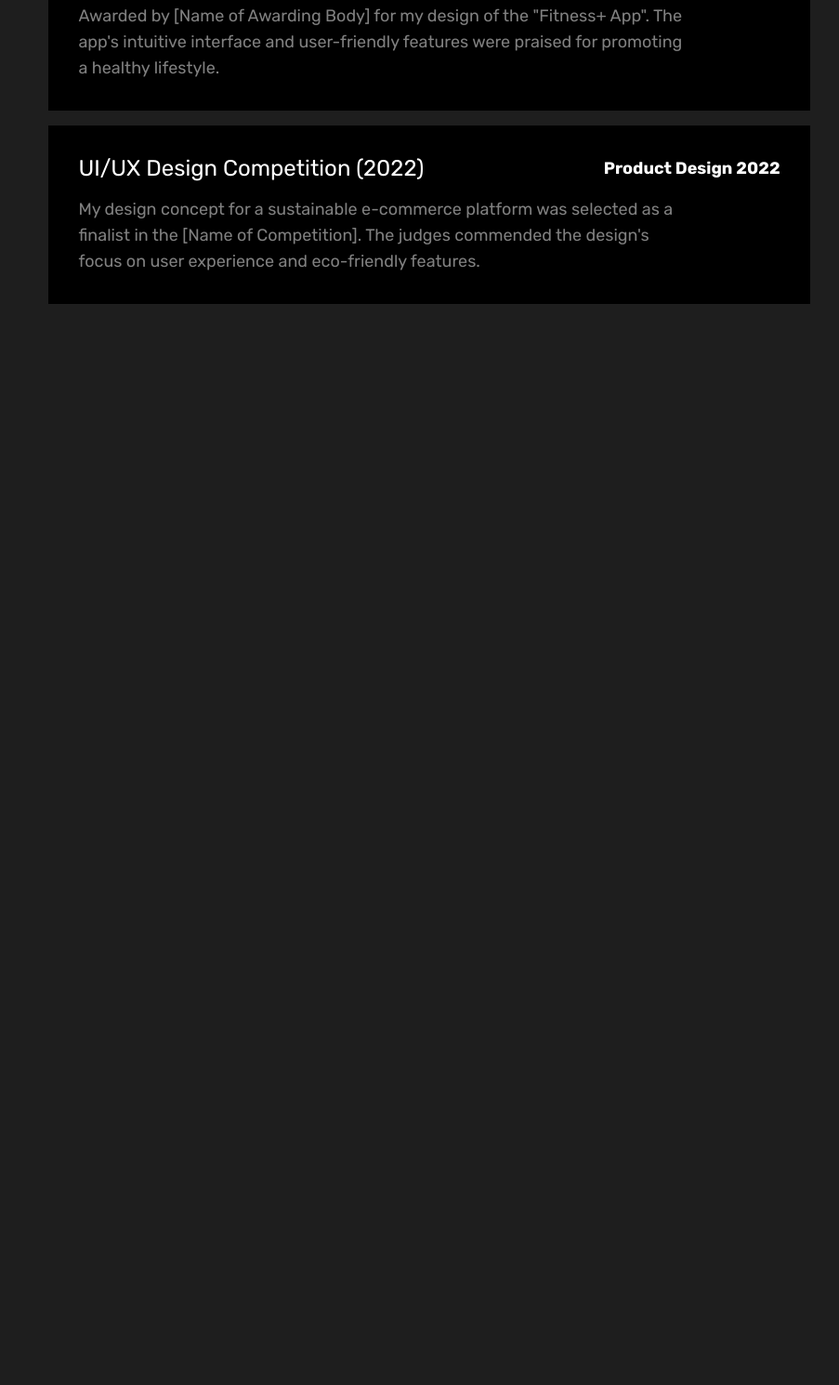
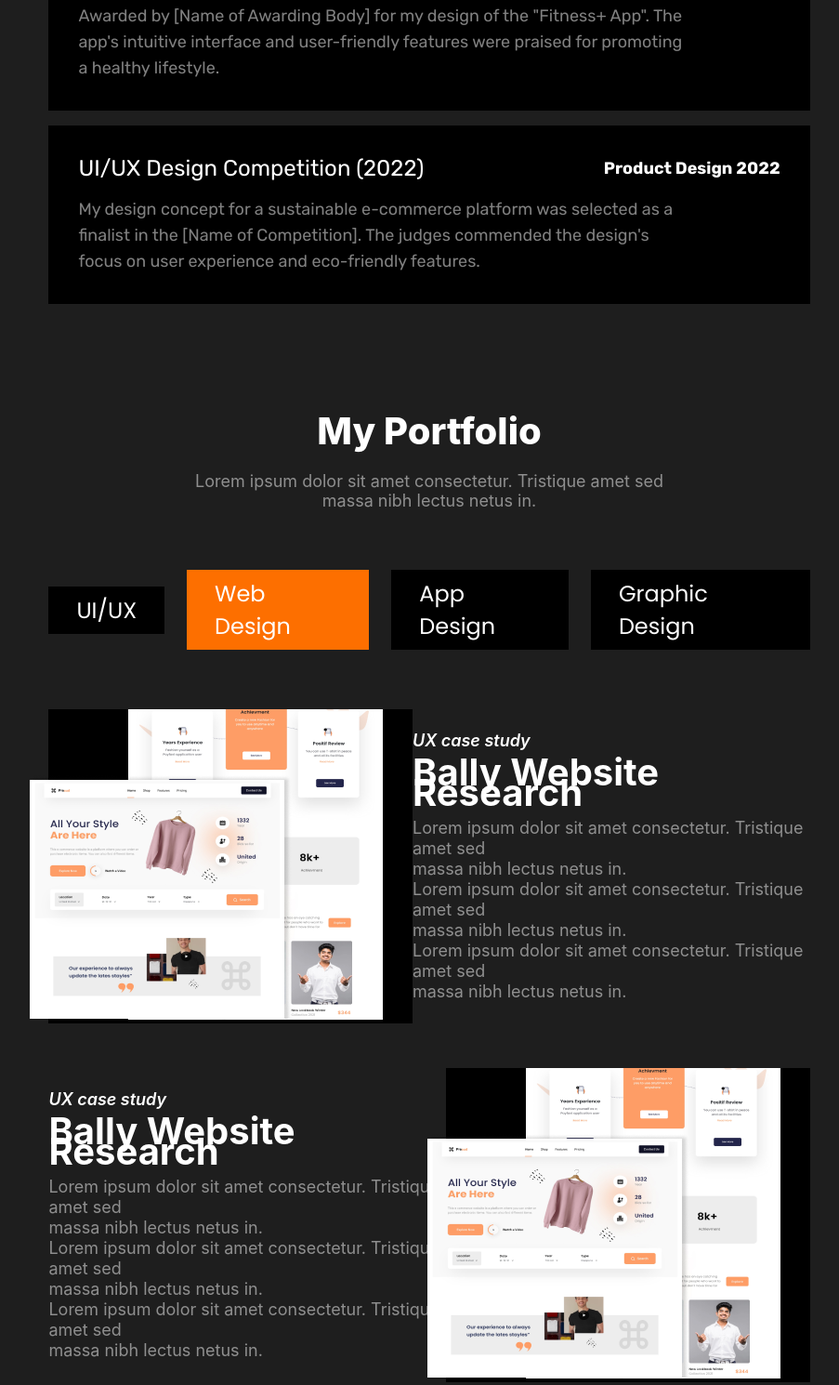
Before and after one commit to nurhanulislamratul/ph-portfolio, a plain HTML site: page index.html in a window 1280 px wide. Shown: the part 1938-3428 px from the top of the page at 93% size, without its empty margins (178-1081 px from the left). Before the commit the page ends 2265 px from the top, so only its background shows below. Drawn offline with Linux system fonts and the light colour scheme.

Commit message:
portfolio Section added

```diff
--- a/index.html
+++ b/index.html
@@ -183,6 +183,48 @@
         </section>
         <!-- awards section End -->
 
+        <!-- portfolio section Start -->
+        <section class="portfolio-section">
+            <h1 id="mks">My Portfolio</h1>
+            <p id="man">Lorem ipsum dolor sit amet consectetur. Tristique amet sed <br> massa nibh lectus netus in.</p>
+            <ul>
+                <li><a href="#">UI/UX</a></li>
+                <li class="different"><a href="#">Web Design</a></li>
+                <li><a href="#">App Design</a></li>
+                <li><a href="#">Graphic Design</a></li>
+            </ul>
+            <div class="port-flex">
+                <div class="port-flex-1">
+                    <img src="assets/Web Designs (1).png" alt="">
+                    <img class="pos-2" src="assets/Web Designs.png"">
+                </div>
+                <div class="port-flex-2">
+                    <h3>UX case study</h3>
+                    <h1>Bally Website Research</h1>
+                    <p>Lorem ipsum dolor sit amet consectetur. Tristique amet sed <br> massa nibh lectus netus in.</p>
+                    <p>Lorem ipsum dolor sit amet consectetur. Tristique amet sed <br> massa nibh lectus netus in.</p>
+                    <p>Lorem ipsum dolor sit amet consectetur. Tristique amet sed <br> massa nibh lectus netus in.</p>
+                </div>
+            </div>
+            <div class="port-flex">
+                <div class="port-flex-2">
+                    <h3>UX case study</h3>
+                    <h1>Bally Website Research</h1>
+                    <p>Lorem ipsum dolor sit amet consectetur. Tristique amet sed <br> massa nibh lectus netus in.</p>
+                    <p>Lorem ipsum dolor sit amet consectetur. Tristique amet sed <br> massa nibh lectus netus in.</p>
+                    <p>Lorem ipsum dolor sit amet consectetur. Tristique amet sed <br> massa nibh lectus netus in.</p>
+                </div>
+                <div class="port-flex-1">
+                    <img src="assets/Web Designs (1).png" alt="">
+                    <img class="pos-2" src="assets/Web Designs.png" alt="">
+                </div>
+
+            </div>
+        </section>
+        <!-- portfolio section End -->
+
+    </main>
+
 
     </header>
 </body>
--- a/style.css
+++ b/style.css
@@ -345,3 +345,89 @@ main{
   margin-left: auto;
 }
 /* awards section Style End */
+
+/* portfolio section Style Start */
+.portfolio-section{
+  margin-top: 7rem;
+}
+.portfolio-section #mks{
+font-size: 40px;
+font-weight: 800;
+letter-spacing: -1.5%;
+color: var(--white);
+text-align: center;
+margin-bottom: 1.2rem;
+}
+.portfolio-section #man{
+  font-size: 18px;
+  font-weight: 400;
+  letter-spacing: 3%;
+  color: var(--white-half);
+  text-align: center;
+
+}
+.portfolio-section ul{
+  list-style: none;
+  display: flex;
+  justify-content: center;
+  align-items: center;
+  gap: 1.5rem;
+
+
+}
+.portfolio-section ul li{
+  padding: 8px 30px;
+  background-color: #000;
+  margin: 4rem 0;
+}
+.portfolio-section ul li a{
+  text-decoration: none;
+  color: var(--white);
+  font-family: "Poppins", sans-serif;
+  font-size: 24px;
+  font-weight: 400;
+
+}
+.portfolio-section .different{
+  background-color: var(--logo);
+}
+.port-flex{
+  display: flex;
+  justify-content: space-between;
+  align-items: center;
+  margin-bottom: 3rem;
+}
+.port-flex-1{
+  padding: 0 2rem;
+  background-color: #000;
+  width: 450px;
+  position: relative;
+  text-align: right;
+}
+.port-flex-1 .pos-2{
+  position: absolute;
+  right: 130px;
+  top: 70px;
+}
+.port-flex-2 h3{
+font-size: 18px;
+font-weight: 600;
+font-style: italic;
+color: var(--white);
+margin-bottom: 12px;
+}
+.port-flex-2 h1{
+  font-size: 40px;
+font-weight: 700;
+color: var(--white);
+margin-bottom: 1rem;
+}
+.port-flex-2{
+  font-size: 18px;
+  font-weight: 400;
+  color: var(--white);
+  line-height: 22px;
+  letter-spacing: 3%;
+  color: var(--white-half);
+}
+/* portfolio section Style End */
```
Also changed, not shown: assets/Web Designs (1).png (added), assets/Web Designs.png (added).
